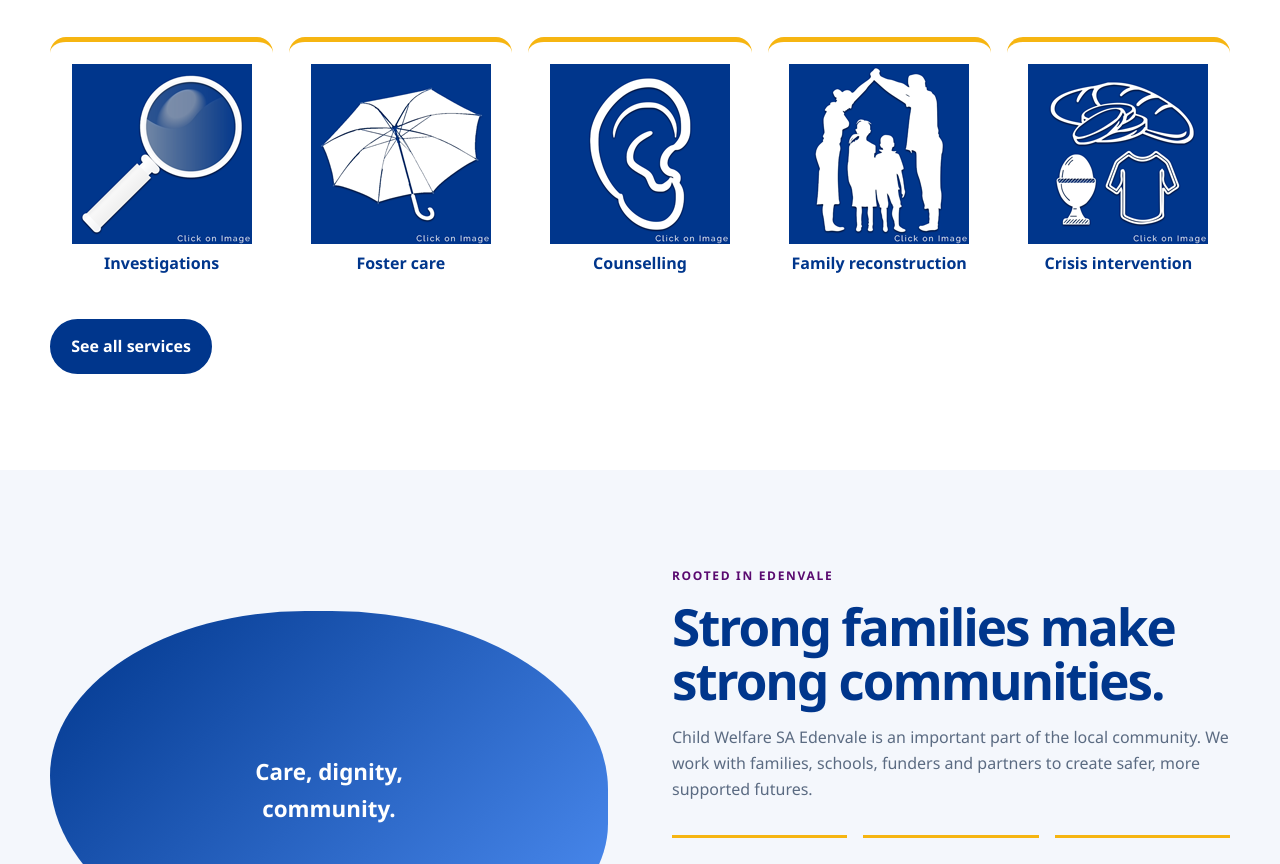
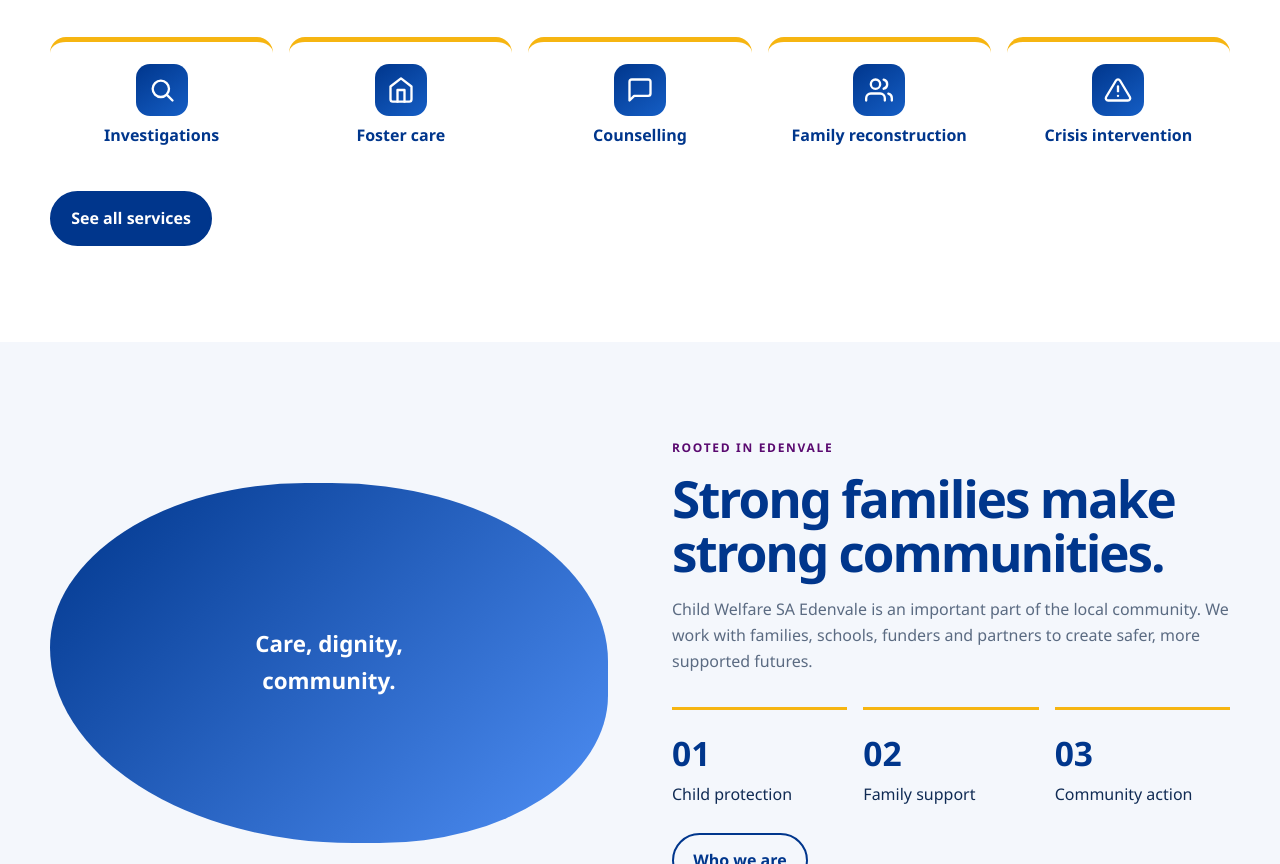
Before and after one commit to gramereaper-code/edenvale-child-welfare-website, a website: page index.html in a window 1280 px wide. Shown: the part 1257-2121 px from the top of the page. Drawn offline with Linux system fonts and the light colour scheme.

Commit message:
Replace watermarked service icons with clean SVG icons

```diff
--- a/index.html
+++ b/index.html
@@ -145,23 +145,33 @@
           </div>
           <div class="icon-grid">
             <article class="icon-card">
-              <img src="images/icons/investigations.png" alt="" />
+              <div class="icon-svg" aria-hidden="true">
+                <svg viewBox="0 0 24 24"><circle cx="11" cy="11" r="7"/><line x1="21" y1="21" x2="16.65" y2="16.65"/></svg>
+              </div>
               <h3>Investigations</h3>
             </article>
             <article class="icon-card">
-              <img src="images/icons/foster-care.png" alt="" />
+              <div class="icon-svg" aria-hidden="true">
+                <svg viewBox="0 0 24 24"><path d="M3 9l9-7 9 7v11a2 2 0 0 1-2 2H5a2 2 0 0 1-2-2z"/><polyline points="9 22 9 12 15 12 15 22"/></svg>
+              </div>
               <h3>Foster care</h3>
             </article>
             <article class="icon-card">
-              <img src="images/icons/counselling.png" alt="" />
+              <div class="icon-svg" aria-hidden="true">
+                <svg viewBox="0 0 24 24"><path d="M21 15a2 2 0 0 1-2 2H7l-4 4V5a2 2 0 0 1 2-2h14a2 2 0 0 1 2 2z"/></svg>
+              </div>
               <h3>Counselling</h3>
             </article>
             <article class="icon-card">
-              <img src="images/icons/family-reconstruction.png" alt="" />
+              <div class="icon-svg" aria-hidden="true">
+                <svg viewBox="0 0 24 24"><path d="M17 21v-2a4 4 0 0 0-4-4H5a4 4 0 0 0-4 4v2"/><circle cx="9" cy="7" r="4"/><path d="M23 21v-2a4 4 0 0 0-3-3.87"/><path d="M16 3.13a4 4 0 0 1 0 7.75"/></svg>
+              </div>
               <h3>Family reconstruction</h3>
             </article>
             <article class="icon-card">
-              <img src="images/icons/crisis-intervention.png" alt="" />
+              <div class="icon-svg" aria-hidden="true">
+                <svg viewBox="0 0 24 24"><path d="M10.29 3.86L1.82 18a2 2 0 0 0 1.71 3h16.94a2 2 0 0 0 1.71-3L13.71 3.86a2 2 0 0 0-3.42 0z"/><line x1="12" y1="9" x2="12" y2="13"/><line x1="12" y1="17" x2="12.01" y2="17"/></svg>
+              </div>
               <h3>Crisis intervention</h3>
             </article>
           </div>
```
